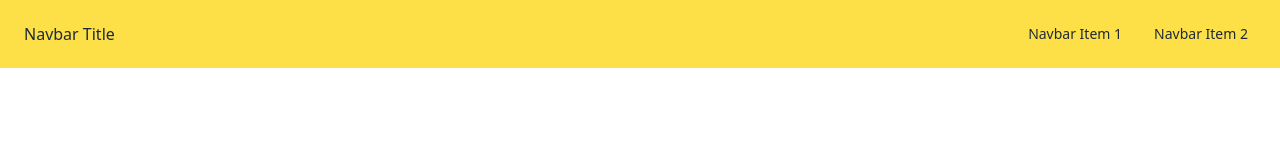
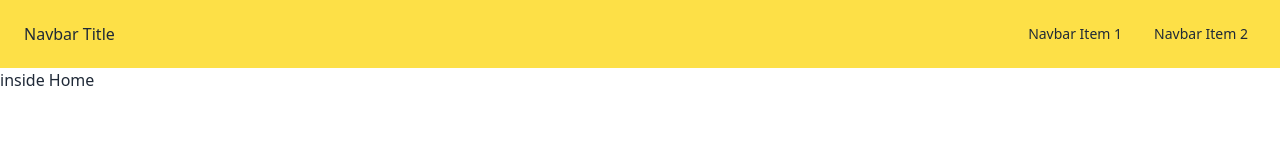
Before and after one commit to naim0018/Macrame-Crafts-BD, a React (Vite) app: page / in a window 1280 px wide. Shown: the top 160 px of the page. Built offline with nearby package versions, Linux system fonts and the light colour scheme.

Commit message:
starting on naim

```diff
--- /dev/null
+++ b/src/Component/Pages/ErrorElement/Error.jsx
@@ -0,0 +1,11 @@
+import React from 'react';
+
+const Error = () => {
+    return (
+        <div>
+
+        </div>
+    );
+};
+
+export default Error;
--- /dev/null
+++ b/src/Component/Pages/Home/Home.jsx
@@ -0,0 +1,11 @@
+import React from 'react';
+
+const Home = () => {
+    return (
+        <div>
+            <h1>inside Home</h1>
+        </div>
+    );
+};
+
+export default Home;
--- a/src/Router/Route.jsx
+++ b/src/Router/Route.jsx
@@ -1,10 +1,17 @@
 import { createBrowserRouter } from "react-router-dom";
 import App from "../App";
+import Home from "../Component/Pages/Home/Home";
 
 const router=createBrowserRouter([
     {
         path:'/',
-        element:<App/>
+        element:<App/>,
+        children:[
+            {
+                index:true,
+                element:<Home/>
+            }
+        ]
     }
 ])
 export default router;
```
